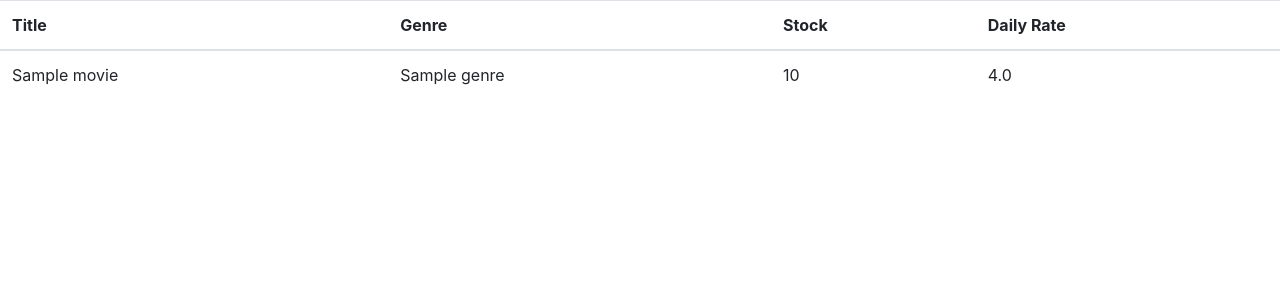
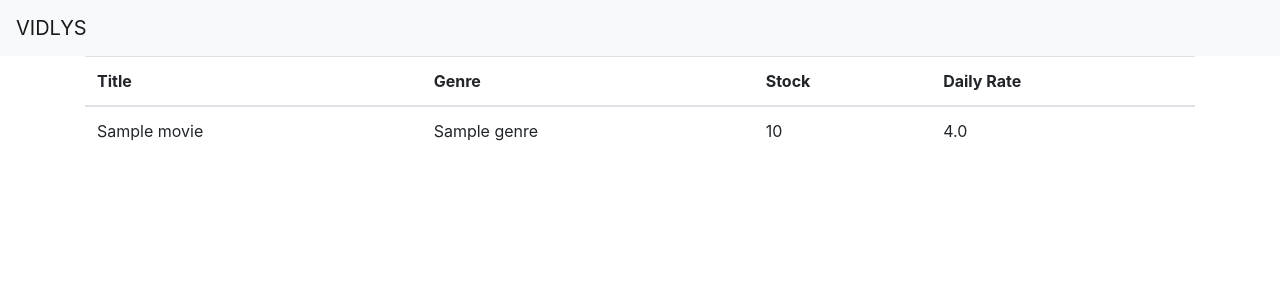
Before and after one commit to attackpiggy/vidly, a Django app: page /movies/ in a window 1280 px wide. Shown: the top 300 px of the page. Run offline with Django 3.2, Linux system fonts and the light colour scheme; tables that the repository leaves empty hold one stand-in row (values such as "Sample post"); some libraries are stand-ins or nearby versions.

Commit message:
Update base.html
adding nav bar to the basefile and putting things into centre

```diff
--- a/movies/templates/movies/base.html
+++ b/movies/templates/movies/base.html
@@ -11,9 +11,15 @@
     <title>VIDLYS NEW WORLD</title>
   </head>
   <body>
-    {% block content %}
+    <nav class="navbar navbar-light bg-light">
+        <a class="navbar-brand" href="#">VIDLYS</a>
+    </nav>
+    <main class="container">
+        {% block content %}
+        {% endblock  %}
 
-    {% endblock  %}
+    </main>
+
 
     <!-- Optional JavaScript -->
     <!-- jQuery first, then Popper.js, then Bootstrap JS -->
```
